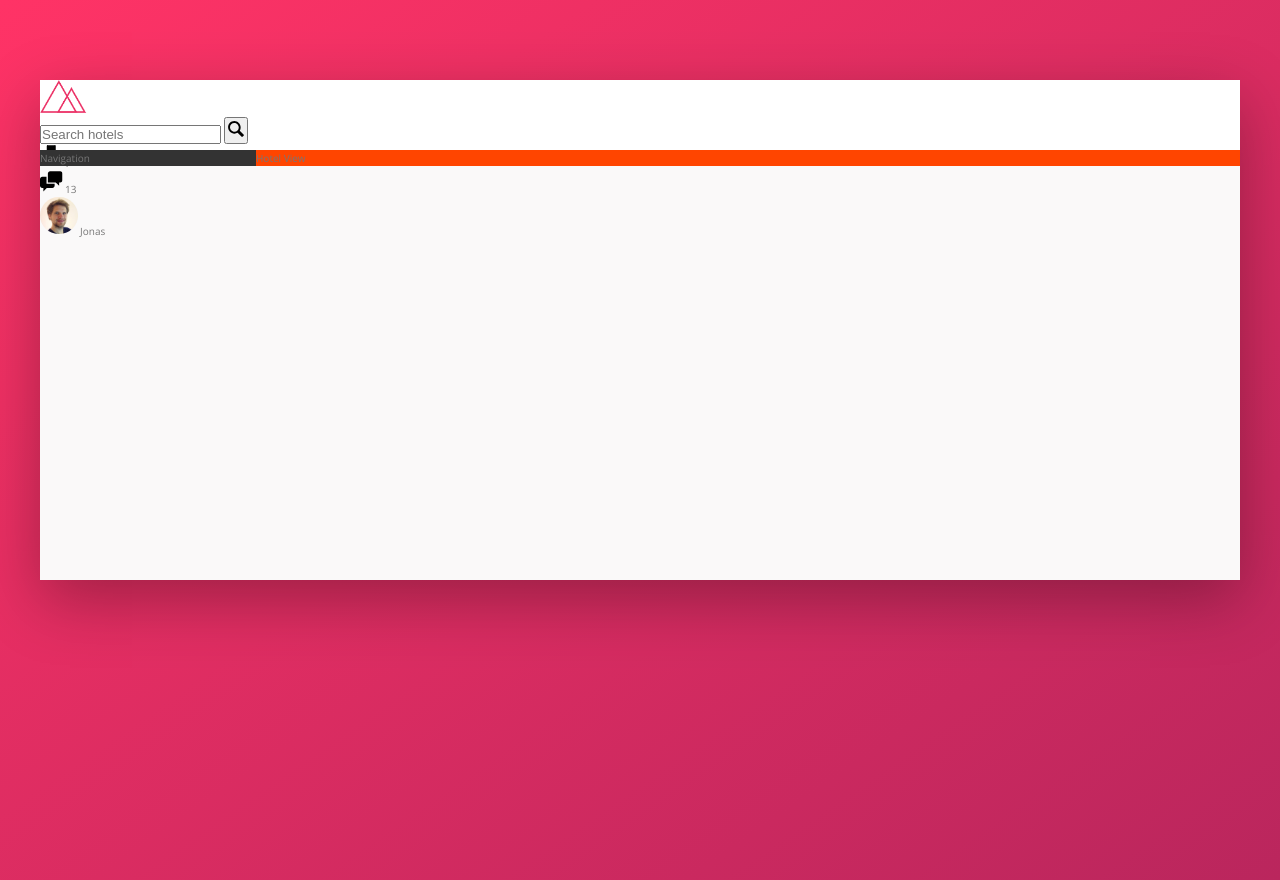
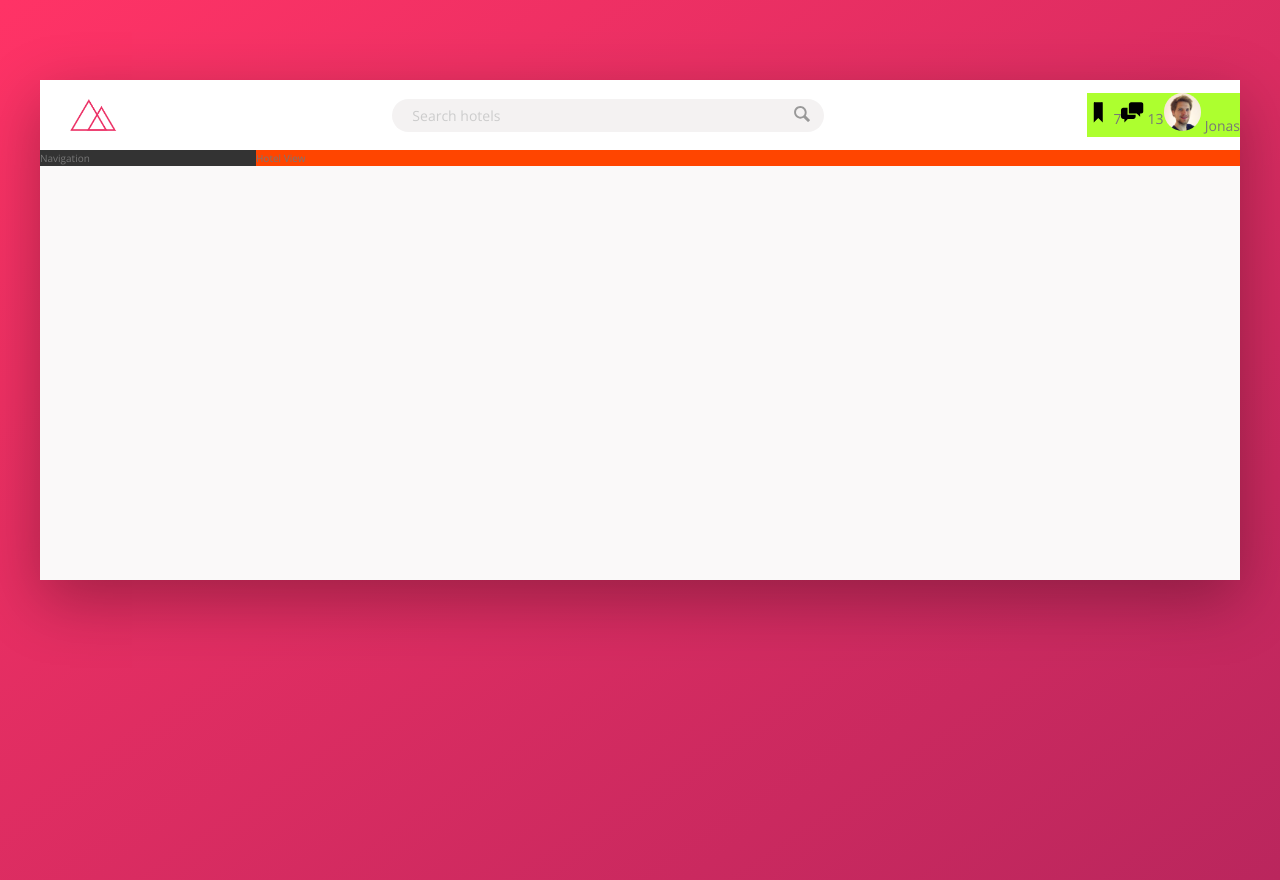
Before and after one commit to lauraalpinto/trillo, a website: page index.html in a window 1280 px wide. Drawn offline with nearby package versions, Linux system fonts and the light colour scheme.

Commit message:
Header Part 2
Flexbox + Logo + Search Bar Animation

```diff
--- a/sass/_components.scss
+++ b/sass/_components.scss
@@ -3,22 +3,64 @@
 
 .logo{
   height: 3.25rem;
+  margin-left: 3rem;
 }
 
 ///////////////////////////
 //SEARCH BOX
 .search{
+  flex: 0 0 40%;
+
+  display: flex;
+  align-items: center;
+  justify-content: center;
   &__input{
+    font-family: inherit;
+    font-size: inherit;
+    color: inherit;
+    background-color: var(--color-grey-light-2);
+    border: none;
+    padding: .7rem 2rem;
+    border-radius: 100px;
+    width: 90%;
+    margin-right: -3.25rem;
 
+    transition: all .2s;
+
+    &:focus{
+      outline: none;
+      width: 100%;
+      background-color: var(--color-grey-light-3);
+    }
+
+    &::-webkit-input-placeholder{
+      font-weight: 100;
+      color:var(--color-grey-light-4);
+    }
+  }
+
+  &__input:focus + &__button {
+    background-color: var(--color-grey-light-3);
   }
 
   &__button{
+    border: none;
+    background-color: var(--color-grey-light-2);
+
+    &:focus{
+      outline: none;
+    }
+
+    &:active{
+      transform: translateY(2px);
+    }
 
   }
 
   &__icon{
     height: 2rem;
     width: 2rem;
+    fill: var(--color-grey-dark-3);
   }
 }
 
@@ -26,6 +68,10 @@
 //USER NAV
 
 .user-nav{
+  display: flex;
+  align-items: center;
+
+  background-color: greenyellow;
   &__icon-box{
 
   }
--- a/sass/_layout.scss
+++ b/sass/_layout.scss
@@ -8,9 +8,14 @@
 }
 
 .header{
+  font-size: 1.4rem;
   height: 7rem;
   background-color: #fff;
   border-bottom: var(--color-grey-light-2);
+
+  display: flex;
+  justify-content: space-between;
+  align-items: center;
 }
 
 .content{
```
Also changed, not shown: index.html (+1 -1 lines), css/style.css.
